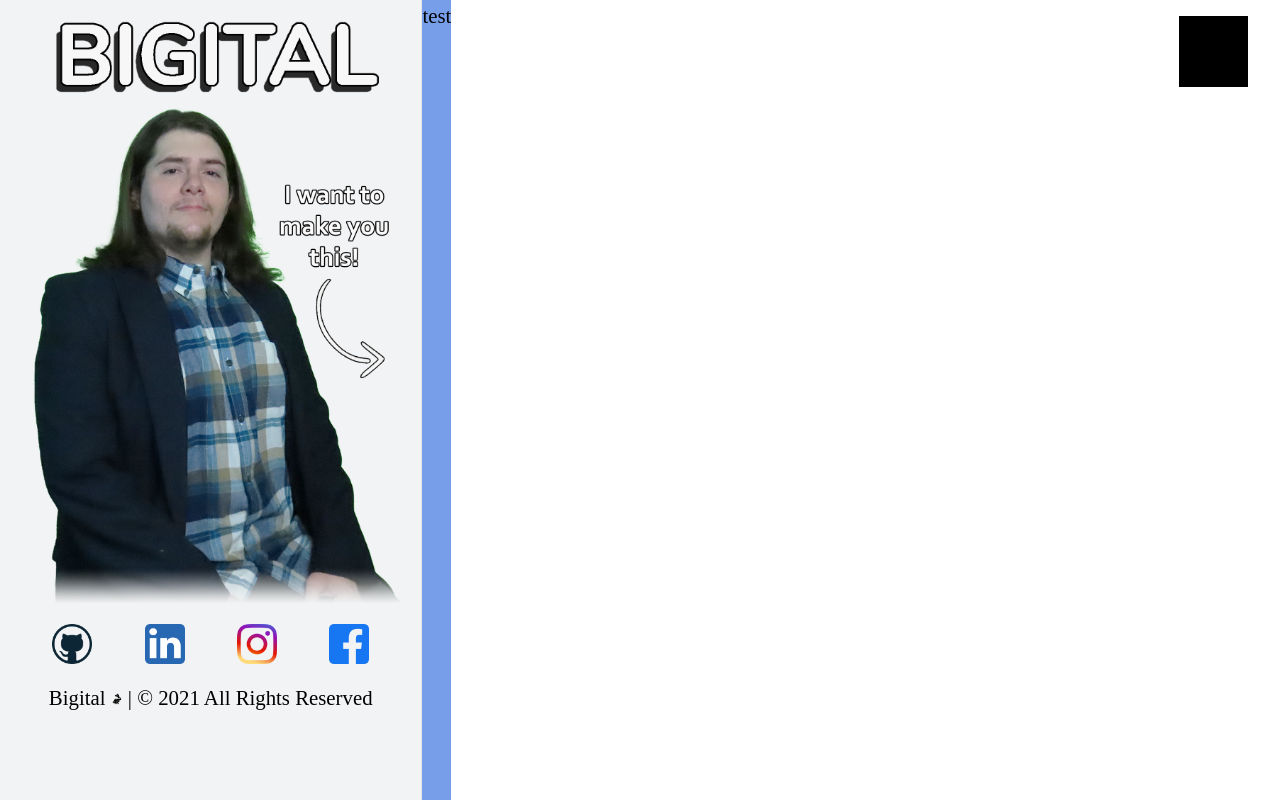
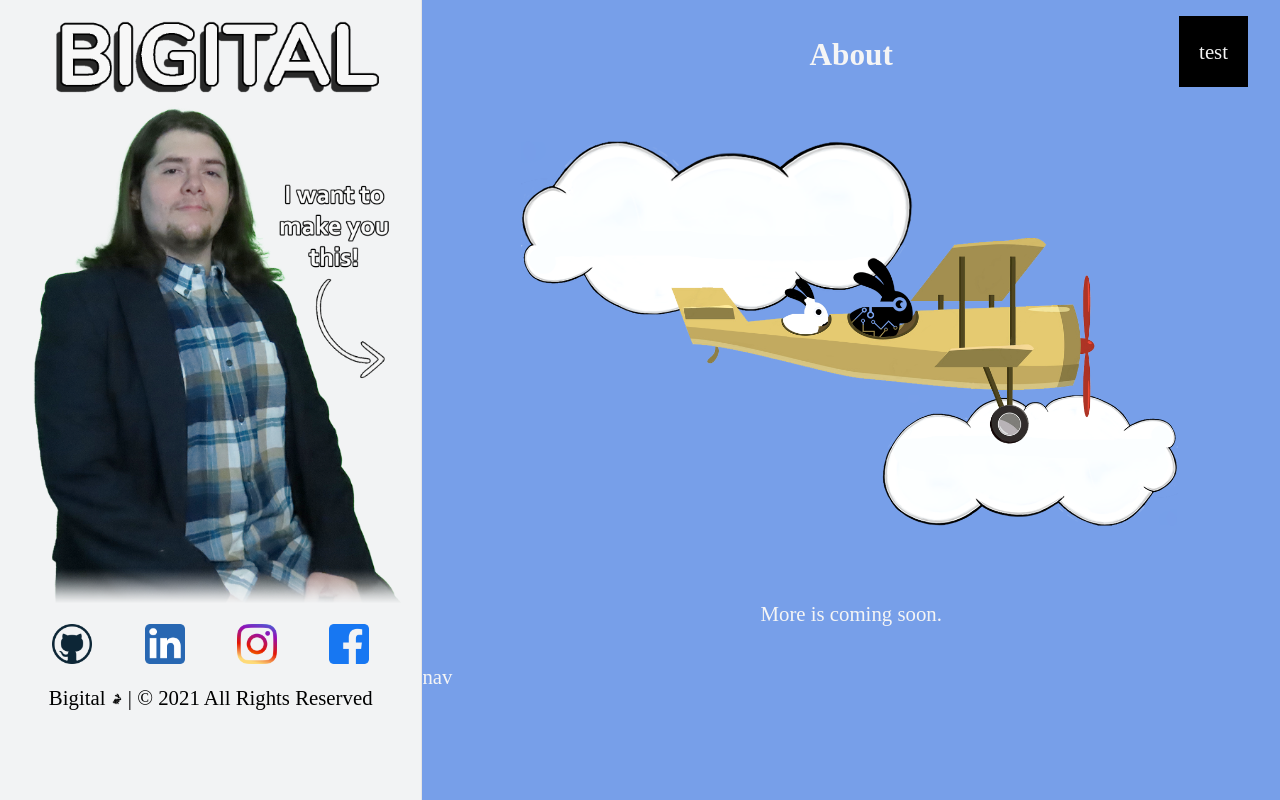
Before and after one commit to iBigital/Bigital-v1, a Nuxt app: page /about in a window 1280 px wide. Built offline with nearby package versions, Linux system fonts and the light colour scheme.

Commit message:
routing + padding styling
+styled sections
+routed about button
+routed portfolio button

```diff
--- a/assets/common/main.css
+++ b/assets/common/main.css
@@ -34,6 +34,7 @@ a, ul, li {
     border-radius: 25px;
     width: 95%;
     padding: 2rem;
+    color: #000;
 }
 
 body,
@@ -53,14 +54,18 @@ body {
     font-weight: 420;
     font-size: 1.3rem;
     line-height: 1.5;
+    color: var(--color-neutral);
 }
 
 img {
     max-width: 100%;
 }
 
+section:not(:first-child) {
+    margin: 3rem auto;
+}
 section {
-    margin: 0 auto !important;
+    padding: 2rem;
 }
 
 .flex-center {
--- a/components/TheFooter.vue
+++ b/components/TheFooter.vue
@@ -1,5 +1,5 @@
 <template>
-<div> test </div>
+<div> nav </div>
 </template>
 
 <style>
--- a/components/TheSidebar.vue
+++ b/components/TheSidebar.vue
@@ -69,6 +69,7 @@
     margin-top:-21px;
     background-color: #fff;
     border-right: 1px solid #e5e5e5;
+    color: #000;
   }
   #intro_pic_desktop {
     padding-top: 25px;
@@ -91,8 +92,8 @@
     border-radius: 12px;
     border: 2px solid;
     transition: 0.5s;
-    padding: 4px;
-    padding-top: 6px;
+    padding: 6px;
+    padding-bottom: 0px;
   }
   .social {
     margin: -35px 0 35px 0;
--- /dev/null
+++ b/pages/about.vue
@@ -0,0 +1,21 @@
+<template>
+  <div class="about">
+    <section class="text-center">
+      <h1>About</h1>
+      <img
+        src="../assets/high_flying.png"
+        alt="Bigital's mascot and logo phil flying a biplane with his passenger & sidekick Socks. Some clouds"
+      />
+      <p>
+          More is coming soon.
+      </p>
+    </section>
+  </div>
+</template>
+
+<script>
+export default {};
+</script>
+
+<style scoped>
+</style>
--- a/pages/index.vue
+++ b/pages/index.vue
@@ -7,7 +7,7 @@
         alt="Bigital's mascot and logo phil flying a biplane with his passenger & sidekick Socks. Some clouds"
       />
       <p>
-        Let the experts at Bigital help your next project soar to new heights!
+        Let the experts at Bigital help guide your next digital project to soar to new heights!
       </p>
     </section>
 
@@ -80,7 +80,7 @@
         Bigital strongly believes in the power of collaboration and wouldn't be
         possible without massive contribution to open source projects.
         <br />
-        If you want to see our soure code or even help us out, please visit our
+        If you want to see our source code or even help us out, please visit our
         Github.
       </p>
     </section>
@@ -93,13 +93,17 @@
     </section>
 
     <section class="text-center">
-
       <img
         src="../assets/curiosity.png"
         alt="Bigital's mascot and logo phil flying a rocket in orbit around the earth."
       />
       <h1>Curious for more like we always are?</h1>
-      <a> Portfolio </a> |  <a> About "Us" </a>
+        <NuxtLink to="/portfolio">
+          Portfolio
+        </NuxtLink>>
+         <NuxtLink to="/about">
+          About "Us"
+        </NuxtLink>>
     </section>
   </div>
 </template>
--- /dev/null
+++ b/pages/portfolio.vue
@@ -0,0 +1,20 @@
+<template>
+  <div>
+    <section class="text-center">
+      <h1>Portfolio</h1>
+      <img
+        src="../assets/high_flying.png"
+        alt="Bigital's mascot and logo phil flying a biplane with his passenger & sidekick Socks. Some clouds"
+      />
+      <p>
+        More is coming soon.
+      </p>
+    </section>
+  </div>
+</template>
+<script>
+export default {};
+</script>
+
+<style scoped>
+</style>
```
